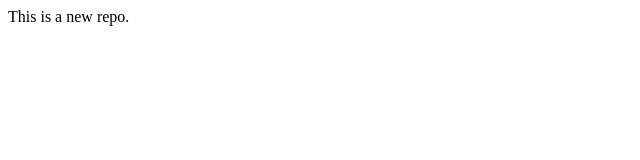
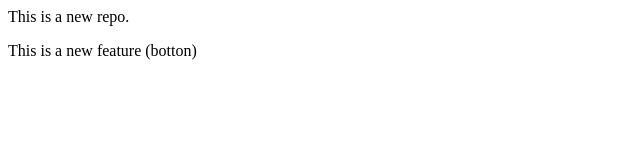
Before and after one commit to Abdulmajid-Khan/localRepo, a plain HTML site: page index.html in a window 1280 px wide. Shown: the whole page, without its empty margins (0-640 px from the left). Drawn offline with Linux system fonts and the light colour scheme.

Commit message:
add botton

```diff
--- a/index.html
+++ b/index.html
@@ -1 +1,2 @@
 <p>This is a new repo.</p>
+<P>This is a new feature (botton)</P>
```
